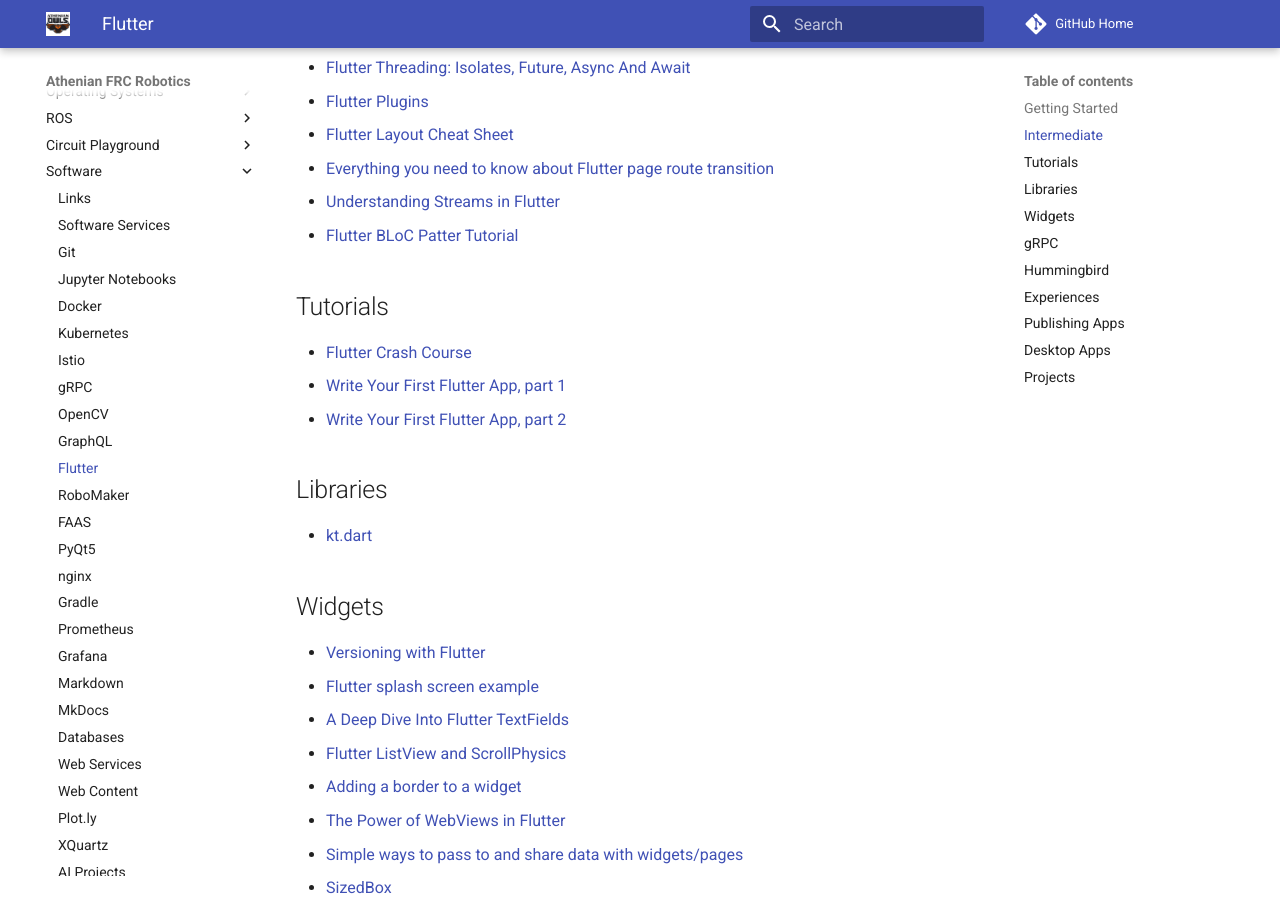
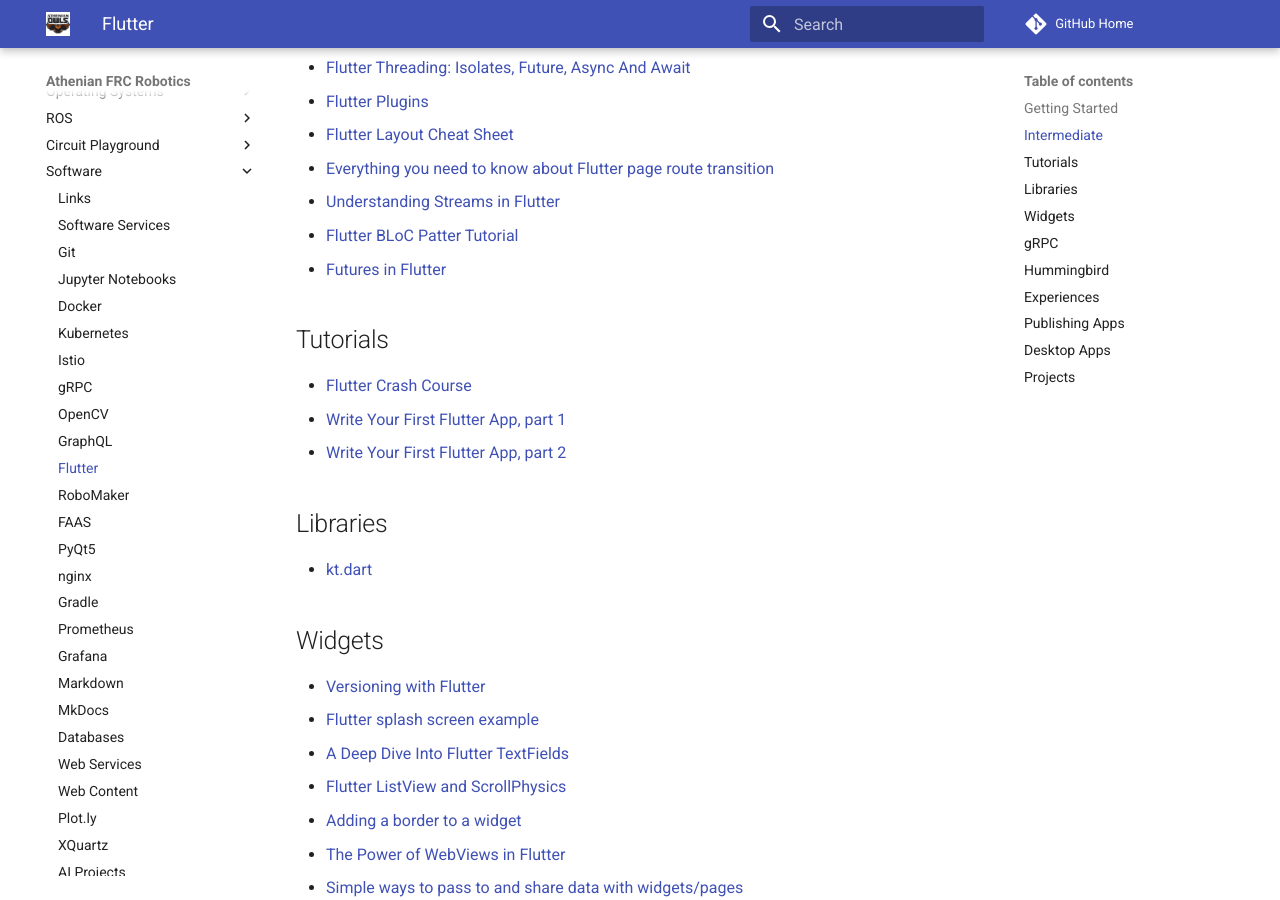
Before and after one commit to athenian-robotics/athenian-robotics-mkdocs, an MkDocs documentation site: the page built from docs/flutter.md, in a window 1280 px wide and 900 px high, scrolled down 996 px. Built offline with MkDocs 1.6.1 and Material for MkDocs 9.7.7, drawn with Linux system fonts in a browser that asks for light colours; comment, search, counter and statistics services are not loaded.

Commit message:
Update docs

```diff
--- a/docs/flutter.md
+++ b/docs/flutter.md
@@ -31,6 +31,7 @@
 * [Everything you need to know about Flutter page route transition](https://medium.com/flutter-community/everything-you-need-to-know-about-flutter-page-route-transition-9ef5c1b32823)
 * [Understanding Streams in Flutter](https://medium.com/flutter-community/understanding-streams-in-flutter-dart-827340437da6)
 * [Flutter BLoC Patter Tutorial](https://www.youtube.com/watch?v=oxeYeMHVLII)
+* [Futures in Flutter](https://www.filledstacks.com/snippet/futures-in-flutter-for-beginners/)
 
 ## Tutorials
 * [Flutter Crash Course](https://fluttercrashcourse.com)
```
